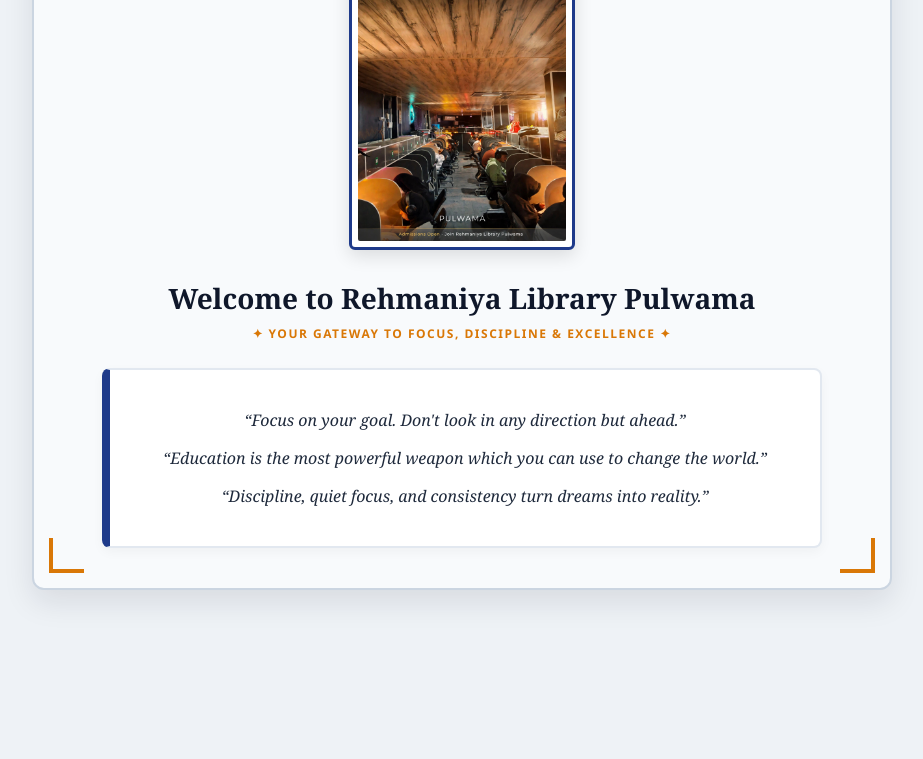
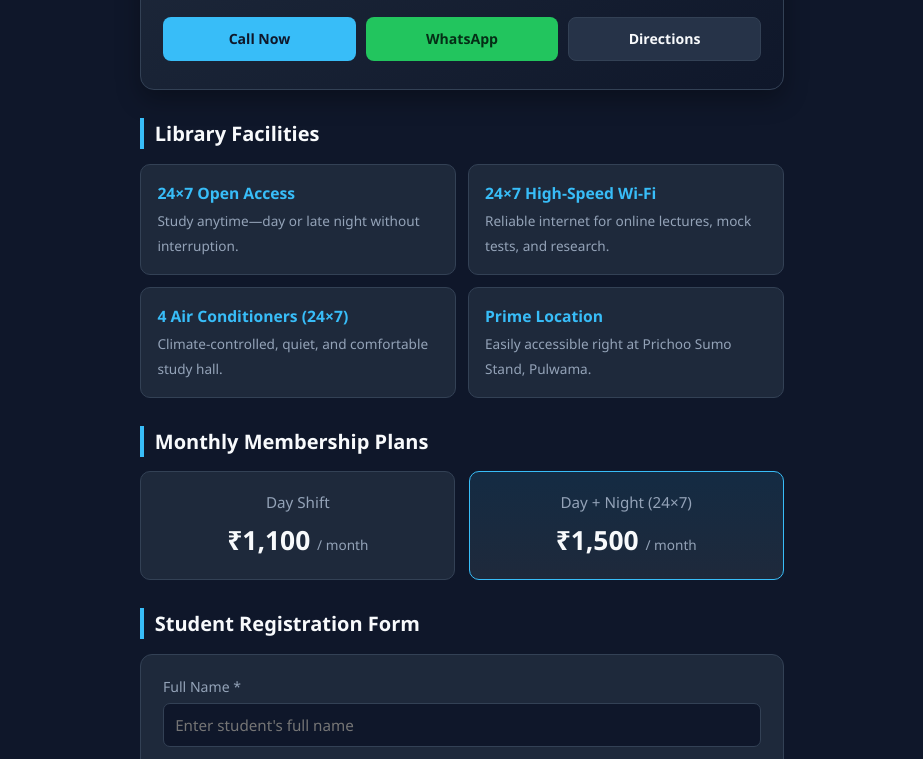
Before and after one commit to AasifHussain12/rehmaniya-library, a plain HTML site: page index.html in a window 1280 px wide. Shown: the part 163-922 px from the top of the page, without its empty margins (178-1101 px from the left). Before the commit the page ends 800 px from the top, so only its background shows below. Drawn offline with Linux system fonts and the light colour scheme.

Commit message:
Revamp index.html for Rehmaniya Library
Updated the layout and design of the Rehmaniya Library webpage, including new styles, a registration form, and improved accessibility features.

```diff
--- a/index.html
+++ b/index.html
@@ -1,178 +1,362 @@
 <!DOCTYPE html>
 <html lang="en">
 <head>
-    <meta charset="UTF-8">
-    <meta name="viewport" content="width=device-width, initial-scale=1.0">
-    <title>Rehmaniya Library Pulwama</title>
+  <meta charset="UTF-8" />
+  <meta name="viewport" content="width=device-width, initial-scale=1.0" />
+  <title>Rehmaniya Library Pulwama | 24×7 Self-Study Space</title>
   <style>
+    :root {
+      --bg: #0f172a;
+      --surface: #1e293b;
+      --card: #263348;
+      --text: #f8fafc;
+      --muted: #94a3b8;
+      --accent: #38bdf8;
+      --green: #22c55e;
+      --border: #334155;
+    }
+
     * {
+      box-sizing: border-box;
       margin: 0;
       padding: 0;
-            box-sizing: border-box;
     }
 
     body {
-            background-color: #eef2f6;
-            font-family: 'Segoe UI', Arial, sans-serif;
-            display: flex;
-            justify-content: center;
-            align-items: center;
-            min-height: 100vh;
-            padding: 20px;
+      font-family: 'Segoe UI', Tahoma, Geneva, Verdana, sans-serif;
+      background-color: var(--bg);
+      color: var(--text);
+      line-height: 1.55;
     }
 
-        /* Main Outer Card */
-        .main-card {
-            position: relative;
-            width: 100%;
-            max-width: 860px;
-            background-color: #f8fafc;
-            border: 2px solid #cbd5e1;
-            border-radius: 12px;
-            overflow: hidden;
-            box-shadow: 0 12px 30px rgba(15, 23, 42, 0.1);
-            text-align: center;
-            padding-bottom: 40px;
+    .container {
+      max-width: 680px;
+      margin: 0 auto;
+      padding: 1.5rem 1.15rem 3rem;
     }
 
-        /* Gold Corner L-Accents */
-        .corner-left, .corner-right {
-            position: absolute;
-            bottom: 15px;
-            width: 35px;
-            height: 35px;
-            border-bottom: 4px solid #d97706;
-        }
-        .corner-left {
-            left: 15px;
-            border-left: 4px solid #d97706;
-        }
-        .corner-right {
-            right: 15px;
-            border-right: 4px solid #d97706;
+    /* Header Banner */
+    .hero {
+      background: linear-gradient(145deg, #1e293b, #0f172a);
+      border: 1px solid var(--border);
+      border-radius: 14px;
+      padding: 1.75rem 1.35rem;
+      text-align: center;
+      margin-bottom: 1.5rem;
+      box-shadow: 0 10px 25px rgba(0, 0, 0, 0.3);
     }
 
-        /* Top Sliding Banner (Right to Left) */
-        .banner-wrapper {
-            background-color: #0f172a;
-            border-bottom: 3px solid #f59e0b;
-            padding: 14px 0;
-            overflow: hidden;
-            white-space: nowrap;
+    .badge-247 {
+      display: inline-block;
+      background: rgba(34, 197, 94, 0.16);
+      color: var(--green);
+      border: 1px solid rgba(34, 197, 94, 0.4);
+      font-size: 0.8rem;
+      font-weight: 700;
+      padding: 0.25rem 0.75rem;
+      border-radius: 20px;
+      margin-bottom: 0.75rem;
+      letter-spacing: 0.5px;
     }
 
-        .banner-text {
-            display: inline-block;
-            color: #fbbf24;
-            font-size: 16px;
-            font-weight: bold;
-            padding-left: 100%;
-            animation: slideRightToLeft 16s linear infinite;
+    .hero h1 {
+      font-size: 1.75rem;
+      line-height: 1.25;
+      margin-bottom: 0.4rem;
     }
 
-        @keyframes slideRightToLeft {
-            0% { transform: translateX(0); }
-            100% { transform: translateX(-100%); }
+    .location {
+      color: var(--muted);
+      font-size: 0.95rem;
+      margin-bottom: 1.25rem;
     }
 
-        /* Framed Library Photo */
-        .photo-frame {
-            display: inline-block;
-            margin-top: 32px;
-            padding: 6px;
-            background-color: #ffffff;
-            border: 3px solid #1e3a8a;
-            border-radius: 6px;
-            box-shadow: 0 6px 18px rgba(0, 0, 0, 0.12);
+    /* Quick Action Buttons */
+    .quick-actions {
+      display: grid;
+      grid-template-columns: repeat(3, 1fr);
+      gap: 0.6rem;
     }
 
-        .photo-frame img {
-            display: block;
-            max-width: 420px;
-            width: 100%;
-            height: auto;
-            max-height: 260px;
-            object-fit: cover;
-            border-radius: 2px;
+    .action-btn {
+      display: flex;
+      align-items: center;
+      justify-content: center;
+      padding: 0.65rem 0.5rem;
+      border-radius: 8px;
+      font-weight: 600;
+      font-size: 0.88rem;
+      text-decoration: none;
+      transition: transform 0.15s;
     }
 
-        /* Main Welcome Heading & Subtitle */
-        .welcome-title {
-            font-family: Georgia, serif;
-            font-size: 28px;
-            color: #0f172a;
-            margin-top: 24px;
-            padding: 0 15px;
+    .action-btn:active {
+      transform: scale(0.97);
     }
 
-        .subtitle-badge {
-            color: #d97706;
-            font-size: 12px;
-            font-weight: bold;
-            letter-spacing: 1.5px;
-            margin-top: 8px;
-            margin-bottom: 26px;
-            padding: 0 15px;
+    .btn-call {
+      background: var(--accent);
+      color: #0f172a;
     }
 
-        /* Styled Quote Card Container */
-        .quote-card {
-            max-width: 720px;
-            margin: 0 auto;
-            background-color: #ffffff;
-            border: 2px solid #e2e8f0;
-            border-left: 8px solid #1e3a8a;
-            border-radius: 8px;
-            padding: 24px 30px;
-            box-shadow: 0 4px 12px rgba(0, 0, 0, 0.04);
+    .btn-whatsapp {
+      background: var(--green);
+      color: #052e16;
     }
 
-        .quote-card p {
-            font-family: Georgia, serif;
-            font-style: italic;
-            font-size: 16px;
-            color: #1e293b;
-            margin: 14px 0;
-            line-height: 1.5;
+    .btn-map {
+      background: var(--card);
+      color: var(--text);
+      border: 1px solid var(--border);
     }
 
-        /* Mobile Responsiveness */
-        @media (max-width: 600px) {
-            .welcome-title { font-size: 22px; }
-            .quote-card { margin: 0 15px; padding: 18px; }
-            .quote-card p { font-size: 14px; }
+    /* Section Headings */
+    h2 {
+      font-size: 1.25rem;
+      margin: 1.75rem 0 0.9rem;
+      border-left: 4px solid var(--accent);
+      padding-left: 0.65rem;
+    }
+
+    /* Facilities Grid */
+    .facilities {
+      display: grid;
+      grid-template-columns: repeat(2, 1fr);
+      gap: 0.75rem;
+    }
+
+    .facility-card {
+      background: var(--surface);
+      border: 1px solid var(--border);
+      border-radius: 10px;
+      padding: 1rem;
+    }
+
+    .facility-card strong {
+      display: block;
+      color: var(--accent);
+      font-size: 0.98rem;
+      margin-bottom: 0.2rem;
+    }
+
+    .facility-card span {
+      color: var(--muted);
+      font-size: 0.85rem;
+    }
+
+    /* Fee Plans */
+    .plans {
+      display: grid;
+      grid-template-columns: repeat(2, 1fr);
+      gap: 0.85rem;
+    }
+
+    .plan-card {
+      background: var(--surface);
+      border: 1px solid var(--border);
+      border-radius: 10px;
+      padding: 1.15rem;
+      text-align: center;
+    }
+
+    .plan-card.popular {
+      border-color: var(--accent);
+      background: linear-gradient(180deg, rgba(56, 189, 248, 0.12), var(--surface));
+    }
+
+    .plan-title {
+      font-size: 0.95rem;
+      color: var(--muted);
+      margin-bottom: 0.35rem;
+    }
+
+    .plan-price {
+      font-size: 1.65rem;
+      font-weight: 700;
+      color: var(--text);
+    }
+
+    .plan-price small {
+      font-size: 0.85rem;
+      font-weight: 400;
+      color: var(--muted);
+    }
+
+    /* Registration Form */
+    .form-box {
+      background: var(--surface);
+      border: 1px solid var(--border);
+      border-radius: 12px;
+      padding: 1.35rem;
+    }
+
+    .form-group {
+      margin-bottom: 0.95rem;
+    }
+
+    .form-group label {
+      display: block;
+      font-size: 0.88rem;
+      color: var(--muted);
+      margin-bottom: 0.3rem;
+    }
+
+    .form-group input,
+    .form-group select,
+    .form-group textarea {
+      width: 100%;
+      background: var(--bg);
+      border: 1px solid var(--border);
+      border-radius: 7px;
+      padding: 0.7rem;
+      color: var(--text);
+      font-family: inherit;
+      font-size: 0.95rem;
+    }
+
+    .form-group input:focus,
+    .form-group select:focus,
+    .form-group textarea:focus {
+      outline: none;
+      border-color: var(--accent);
+    }
+
+    .submit-btn {
+      width: 100%;
+      background: var(--accent);
+      color: #0f172a;
+      border: none;
+      border-radius: 8px;
+      padding: 0.85rem;
+      font-size: 1rem;
+      font-weight: 700;
+      cursor: pointer;
+      margin-top: 0.35rem;
+    }
+
+    .submit-btn:hover {
+      background: #7dd3fc;
+    }
+
+    footer {
+      text-align: center;
+      margin-top: 2rem;
+      color: var(--muted);
+      font-size: 0.85rem;
+    }
+
+    footer a {
+      color: var(--accent);
+      text-decoration: none;
+    }
+
+    @media (max-width: 440px) {
+      .facilities,
+      .plans {
+        grid-template-columns: 1fr;
+      }
     }
   </style>
 </head>
 <body>
 
-    <div class="main-card">
-        <!-- Top Scrolling Banner -->
-        <div class="banner-wrapper">
-            <div class="banner-text">
-                ★ Registration is open! Come and get your seat!   |   Quiet Study Environment • High-Speed Wi-Fi ★
+  <div class="container">
+    <!-- Hero Header -->
+    <div class="hero">
+      <div class="badge-247">OPEN 24 × 7</div>
+      <h1>Rehmaniya Library Pulwama</h1>
+      <p class="location">Prichoo Sumo Stand, Pulwama, Jammu & Kashmir</p>
+
+      <div class="quick-actions">
+        <a href="tel:+916006476218" class="action-btn btn-call">Call Now</a>
+        <a href="https://wa.me/916006476218?text=Hello%2C%20I%20scanned%20the%20QR%20code%20and%20want%20to%20enquire%20about%20seat%20availability%20at%20Rehmaniya%20Library%20Pulwama." target="_blank" rel="noopener noreferrer" class="action-btn btn-whatsapp">WhatsApp</a>
+        <a href="https://www.google.com/maps/search/?api=1&query=Prichoo+Sumo+Stand+Pulwama" target="_blank" rel="noopener noreferrer" class="action-btn btn-map">Directions</a>
       </div>
     </div>
 
-        <!-- Library Photo -->
-        <div class="photo-frame">
-            <img src="image1.png" alt="Rehmaniya Library Pulwama">
+    <!-- Facilities -->
+    <h2>Library Facilities</h2>
+    <div class="facilities">
+      <div class="facility-card">
+        <strong>24×7 Open Access</strong>
+        <span>Study anytime—day or late night without interruption.</span>
+      </div>
+      <div class="facility-card">
+        <strong>24×7 High-Speed Wi-Fi</strong>
+        <span>Reliable internet for online lectures, mock tests, and research.</span>
+      </div>
+      <div class="facility-card">
+        <strong>4 Air Conditioners (24×7)</strong>
+        <span>Climate-controlled, quiet, and comfortable study hall.</span>
+      </div>
+      <div class="facility-card">
+        <strong>Prime Location</strong>
+        <span>Easily accessible right at Prichoo Sumo Stand, Pulwama.</span>
+      </div>
     </div>
 
-        <!-- Title & Subtitle -->
-        <h1 class="welcome-title">Welcome to Rehmaniya Library Pulwama</h1>
-        <div class="subtitle-badge">✦ YOUR GATEWAY TO FOCUS, DISCIPLINE & EXCELLENCE ✦</div>
-
-        <!-- Quotes Box -->
-        <div class="quote-card">
-            <p>“Focus on your goal. Don't look in any direction but ahead.”</p>
-            <p>“Education is the most powerful weapon which you can use to change the world.”</p>
-            <p>“Discipline, quiet focus, and consistency turn dreams into reality.”</p>
+    <!-- Fee Structure -->
+    <h2>Monthly Membership Plans</h2>
+    <div class="plans">
+      <div class="plan-card">
+        <div class="plan-title">Day Shift</div>
+        <div class="plan-price">₹1,100 <small>/ month</small></div>
+      </div>
+      <div class="plan-card popular">
+        <div class="plan-title">Day + Night (24×7)</div>
+        <div class="plan-price">₹1,500 <small>/ month</small></div>
+      </div>
     </div>
 
-        <!-- Bottom Gold Corner Brackets -->
-        <div class="corner-left"></div>
-        <div class="corner-right"></div>
+    <!-- Student Registration Form -->
+    <h2>Student Registration Form</h2>
+    <div class="form-box">
+      <!-- Replace YOUR_ACCESS_KEY_HERE with your Web3Forms key linked to asiff4268@gmail.com -->
+      <form action="https://api.web3forms.com/submit" method="POST">
+        <input type="hidden" name="access_key" value="4cc6ed38-2add-4302-96b5-7b6fd2553702" />
+        <input type="hidden" name="subject" value="New Student Registration - Rehmaniya Library Pulwama" />
+
+        <div class="form-group">
+          <label for="student_name">Full Name *</label>
+          <input type="text" id="student_name" name="student_name" placeholder="Enter student's full name" required />
+        </div>
+
+        <div class="form-group">
+          <label for="phone">Phone / WhatsApp Number *</label>
+          <input type="tel" id="phone" name="phone" placeholder="e.g., 9876543210" required />
+        </div>
+
+        <div class="form-group">
+          <label for="address">Village / Town Address *</label>
+          <input type="text" id="address" name="address" placeholder="Enter your locality" required />
+        </div>
+
+        <div class="form-group">
+          <label for="exam_prep">Preparing For (Optional)</label>
+          <input type="text" id="exam_prep" name="exam_prep" placeholder="e.g., JKSSB, NEET, UPSC, University Exams" />
+        </div>
+
+        <div class="form-group">
+          <label for="shift">Select Membership Plan *</label>
+          <select id="shift" name="shift" required>
+            <option value="Day Shift - Rs. 1100/month">Day Shift — ₹1,100 / month</option>
+            <option value="Day + Night (24x7) - Rs. 1500/month">Day + Night (24×7) — ₹1,500 / month</option>
+          </select>
+        </div>
+
+        <div class="form-group">
+          <label for="joining_date">Preferred Joining Date</label>
+          <input type="date" id="joining_date" name="joining_date" />
+        </div>
+
+        <button type="submit" class="submit-btn">Submit Registration</button>
+      </form>
+    </div>
+
+    <footer>
+      <p><strong>Rehmaniya Library Pulwama</strong> • Prichoo Sumo Stand, Pulwama</p>
+      <p>Phone: <a href="tel:+916006476218">+91 60064 76218</a> • Email: <a href="mailto:asiff4268@gmail.com">asiff4268@gmail.com</a></p>
+    </footer>
   </div>
 
 </body>
```
Lines whose indentation alone changed are shown as unchanged.
